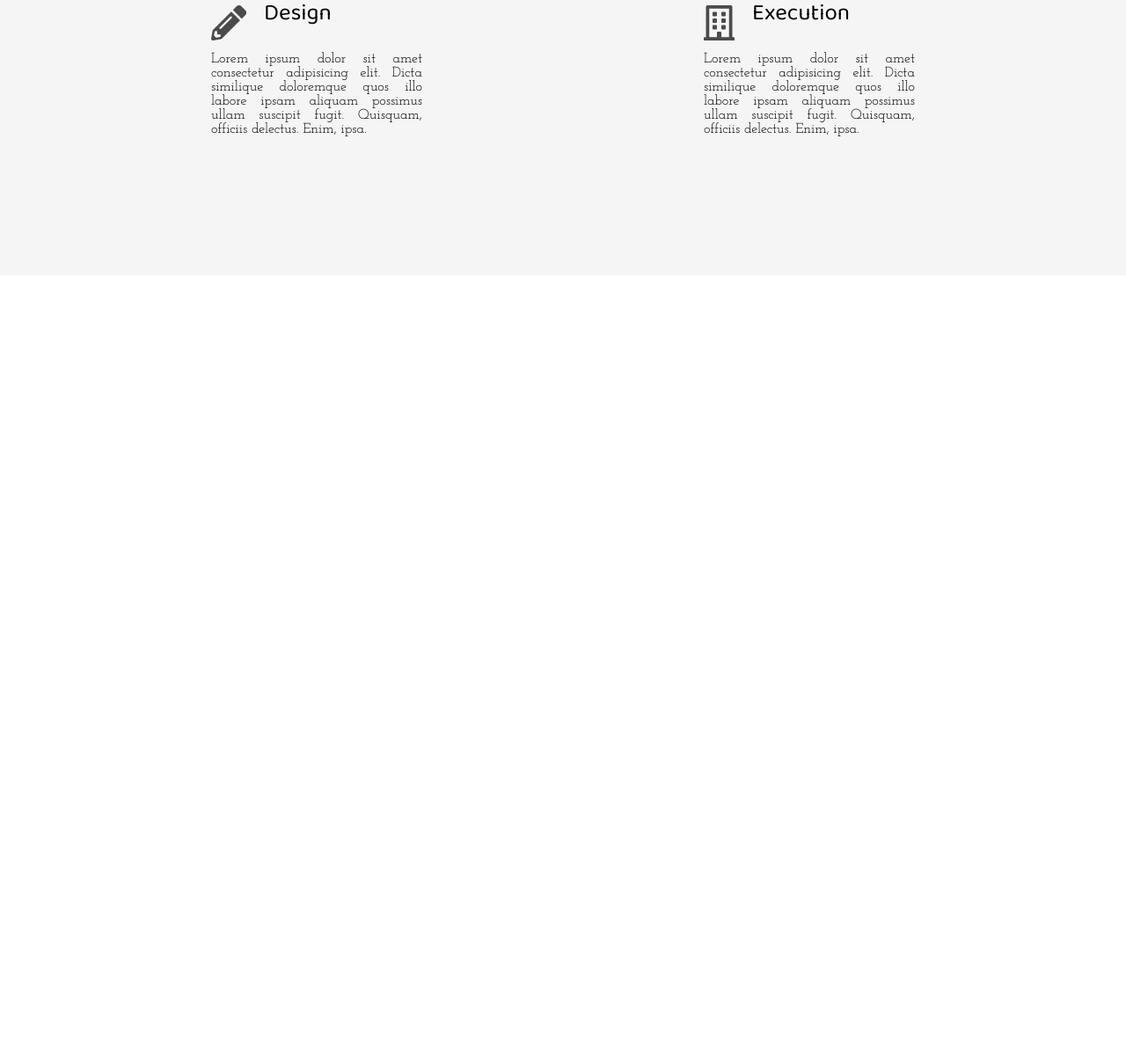
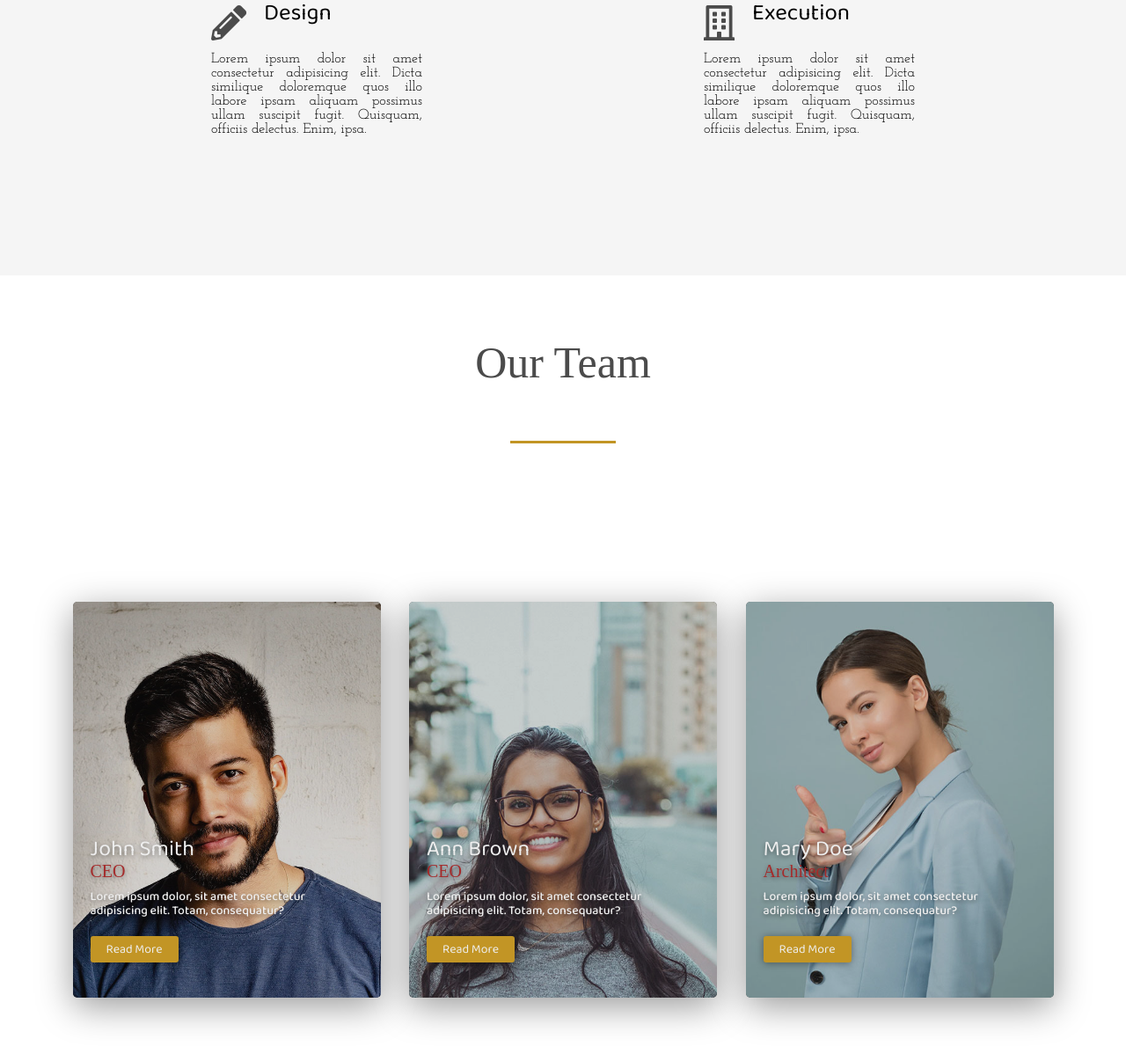
Before and after one commit to devAsterix/responsive-architecture-website, a plain HTML site: page index.html in a window 1280 px wide. Shown: the part 1488-2694 px from the top of the page at 88% size. Before the commit the page ends 1801 px from the top, so only its background shows below. Drawn offline with Linux system fonts and the light colour scheme.

Commit message:
Style and customize cards and buttons

```diff
--- a/index.html
+++ b/index.html
@@ -6,7 +6,6 @@
     <meta name="viewport" content="width=device-width, initial-scale=1.0" />
     <title>Architecture Responsive Website</title>
     <link rel="stylesheet" href="styles.css" />
-    <link rel="stylesheet" href="" />
     <link rel="preconnect" href="https://fonts.gstatic.com" crossorigin />
     <link
       rel="stylesheet"
@@ -126,6 +125,52 @@
                 </div>
               </div>
       </section>
+      <!-- Team Section -->
+      <section class="team">
+        <div class="section-header">
+          <h1 class="section-heading">Our Team</h1>
+          <div class="underline"></div>
+      </div>
+      <div class="cards-wrapper">
+        <div class="card">
+          <div class="card-img-wrapper">
+            <img src="images/person-1.jpeg" alt="CEO">
+          </div>
+          <div class="card-info">
+            <h2>John Smith</h2>
+            <h3>CEO</h3>
+            <p>Lorem ipsum dolor, sit amet consectetur adipisicing elit. Totam, consequatur?</p>
+            <button>Read More</button>
+          </div>
+        </div>
+
+        <div class="card">
+          <div class="card-img-wrapper">
+            <img src="images/person-2.jpeg" alt="Designer">
+          </div>
+          <div class="card-info">
+            <h2>Ann Brown</h2>
+            <h3>CEO</h3>
+            <p>Lorem ipsum dolor, sit amet consectetur adipisicing elit. Totam, consequatur?</p>
+            <button>Read More</button>
+          </div>
+        </div>
+
+        <div class="card">
+          <div class="card-img-wrapper">
+            <img src="images/person-3.jpeg" alt="Architect">
+          </div>
+          <div class="card-info">
+            <h2>Mary Doe</h2>
+            <h3>Architect</h3>
+            <p>Lorem ipsum dolor, sit amet consectetur adipisicing elit. Totam, consequatur?</p>
+            <button>Read More</button>
+          </div>
+        </div>
+      </div>
+
+
+      </section>
     </div>
     <script src="script.js"></script>
   </body>
--- a/styles.css
+++ b/styles.css
@@ -22,7 +22,7 @@ flex-direction: column;
 justify-content: space-evenly;
 cursor: pointer;
 z-index: 200;
-transition: right .7s;
+transition: right 0.7s;
 
 }
 
@@ -38,10 +38,10 @@ transition: right .7s;
     background-color: #c29525;
     font-family: "Baloo Da 2", serif;
     font-size: 1.6rem;
-    letter-spacing: .1rem;
+    letter-spacing: 0.1rem;
     opacity: 0;
     visibility: hidden;
-    transition: all .2s;
+    transition: all 0.2s;
 }
 
 .change .hamburger-menu:hover span{
@@ -59,19 +59,15 @@ transition: right .7s;
     top: 50%;
     left: -2rem;
     transform: translateY(-50%);
-
 }
-
-
 
 .change .hamburger-menu{
     right: 33rem;
-
 }
 
 .line {
     width: 100%;
-    height: .2rem;
+    height: 0.2rem;
     background-color: #fff;
     box-shadow: 0 0.1rem 0.2rem rgba(0, 0, 0, 0.2);
 }
@@ -80,8 +76,8 @@ transition: right .7s;
     background-color:#777;
 }
 .change .line-1{
-    transform: rotate(45deg) translate(.3rem, .8rem);
-    transition: .3s;
+    transform: rotate(45deg) translate(0.3rem, 0.8rem);
+    transition: 0.3s;
 }
 
 .change .line-2{
@@ -89,8 +85,8 @@ transition: right .7s;
     visibility: hidden;
 }
 .change .line-3{
-    transform: rotate(-45deg) translate(.3rem, -.8rem);
-    transition: .3s;
+    transform: rotate(-45deg) translate(0.3rem, -0.8rem);
+    transition: 0.3s;
 }
 
 
@@ -143,7 +139,7 @@ transition: right .7s;
   text-shadow: 0 0.3rem 0.5rem rgba(0, 0, 0, 0.4);
   opacity: 0;
 
-  animation: moveBanner 1s .5s forwards;
+  animation: moveBanner 1s 0.5s forwards;
 }
 
 .banner p {
@@ -155,7 +151,7 @@ transition: right .7s;
   margin-bottom: 3rem;
   text-shadow: 0 0.3rem 0.5rem rgba(0, 0, 0, 0.4);
   opacity: 0;
-  animation: moveBanner 1s .7s forwards;
+  animation: moveBanner 1s 0.7s forwards;
 }
 
 .banner button {
@@ -169,9 +165,10 @@ transition: right .7s;
   background-color: #c29525;
   text-shadow: 0 0.2rem 0.4rem rgba(0, 0, 0, 0.4);
   box-shadow: 0 0.3rem 0.5rem rgba(0, 0, 0, 0.2);
+  border-radius: 0.3rem;
   cursor: pointer;
   opacity: 0;
-  animation: moveBanner 1s .9s forwards;
+  animation: moveBanner 1s 0.9s forwards;
 }
 
 @keyframes moveBanner {
@@ -286,7 +283,7 @@ padding: 7rem 0 10rem 0;
 
 .underline{
     width: 12rem;
-    height: .3rem;
+    height: 0.3rem;
     background-color: #c29525;
 }
 
@@ -371,5 +368,93 @@ margin-bottom: 2rem;
 .about-us-img-wrapper img{
     width: 100%;
     object-fit: cover;
-    opacity: .8;
+    opacity: 0.8;
 }
+
+
+/* Team Section */
+.team{
+    display: flex;
+    flex-direction: column;
+    justify-content: center;
+    align-items: center;
+    padding: 0 5rem 20rem 5rem;
+}
+
+.cards-wrapper{
+    display: flex;
+    justify-content: space-evenly;
+    margin-top: 8rem;
+    width: 100%;
+    border-radius: 0.5rem;
+}
+
+.card {
+    width: 35rem;
+    height: 45rem;
+    box-shadow: 0 1rem 4rem rgba(0, 0, 0, 0.4);
+    border-radius: 0.5rem;
+    position: relative;
+}
+
+.card-img-wrapper{
+    width: 100%;
+    height: 100%;
+    background-color: #262626;
+    border-radius: 0.5rem;
+}
+
+.card-img-wrapper img {
+    width: 100%;
+    height: 100%;
+    object-fit: cover;
+    border-radius: 0.5rem;
+    opacity: 0.8;
+}
+
+.card-info{
+    position: absolute;
+    bottom: 2rem;
+    padding: 2rem;
+    text-shadow: 0 0.2rem 0.5rem rgba(0, 0, 0, 0.4);
+}
+
+.card-info h2{
+    font-family: 'Baloo Da 2', serif;
+    font-size: 2.5rem;
+    font-weight: 300;
+    line-height: 2.5rem;
+    color: #eee;
+}
+
+.card-info h3{
+    font-family: 'Muli', serif;
+    font-size: 2rem;
+    font-weight: 500;
+    margin-bottom: 1rem;
+    color: #a52a2a;
+}
+
+.card-info p{
+    font-family: 'Baloo Da 2', serif;
+    font-size: 1.4rem;
+    line-height: 1.6rem;
+    font-weight: 500;
+    margin-bottom: 2rem;
+    color: #eee;
+    width: 80%;
+}
+
+.card-info button{
+    width: 10rem;
+    height: 3rem;
+    background-color: #c29525;
+    border: none;
+    font-family: 'Baloo Da 2', serif;
+    font-size: 1.4rem;
+    line-height: 1.5rem;
+    color: #eee;
+    border-radius: 0.3rem;
+    box-shadow: 0 0.1rem 0.8rem rgba(0, 0, 0, 0.4);
+
+}
```
